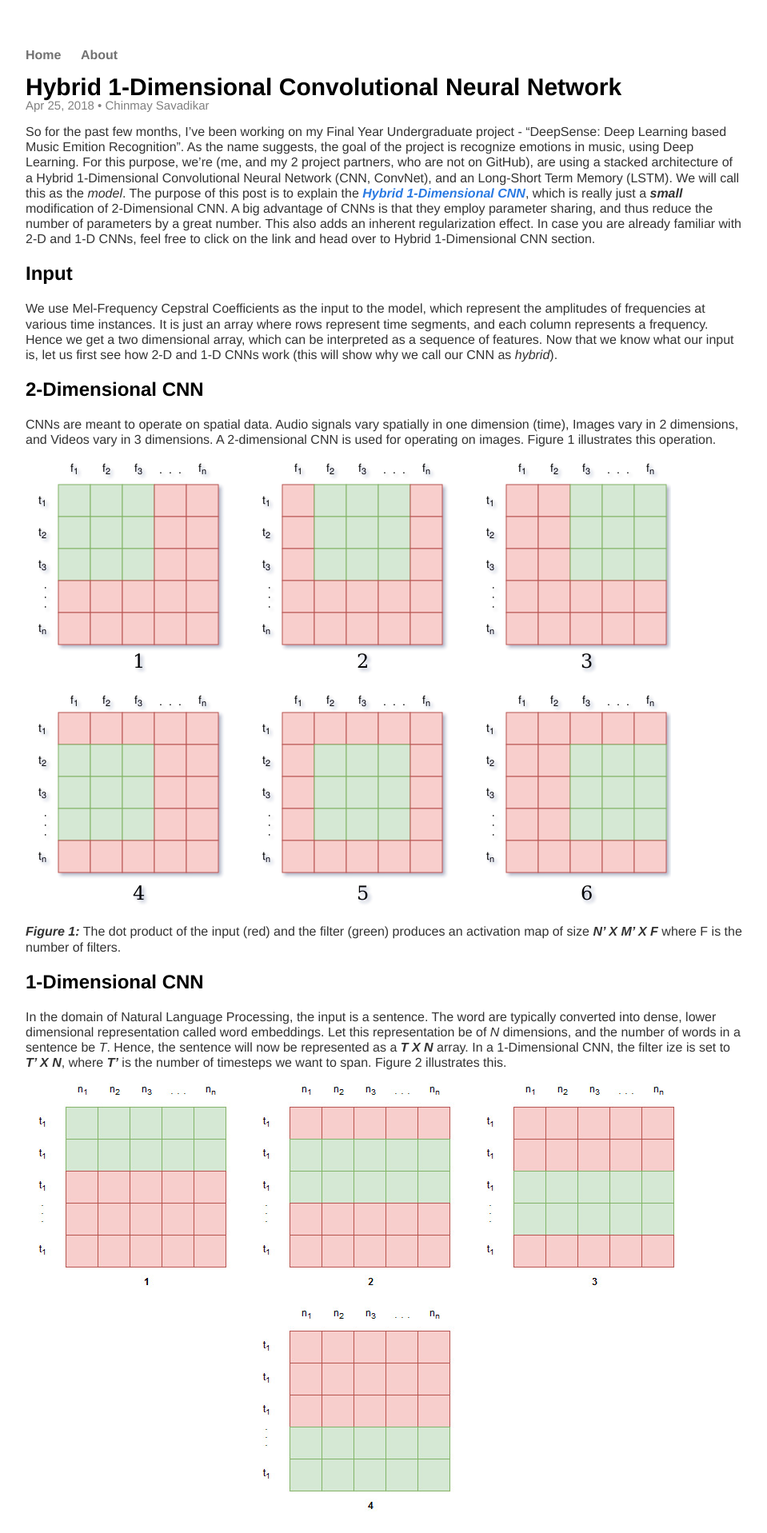
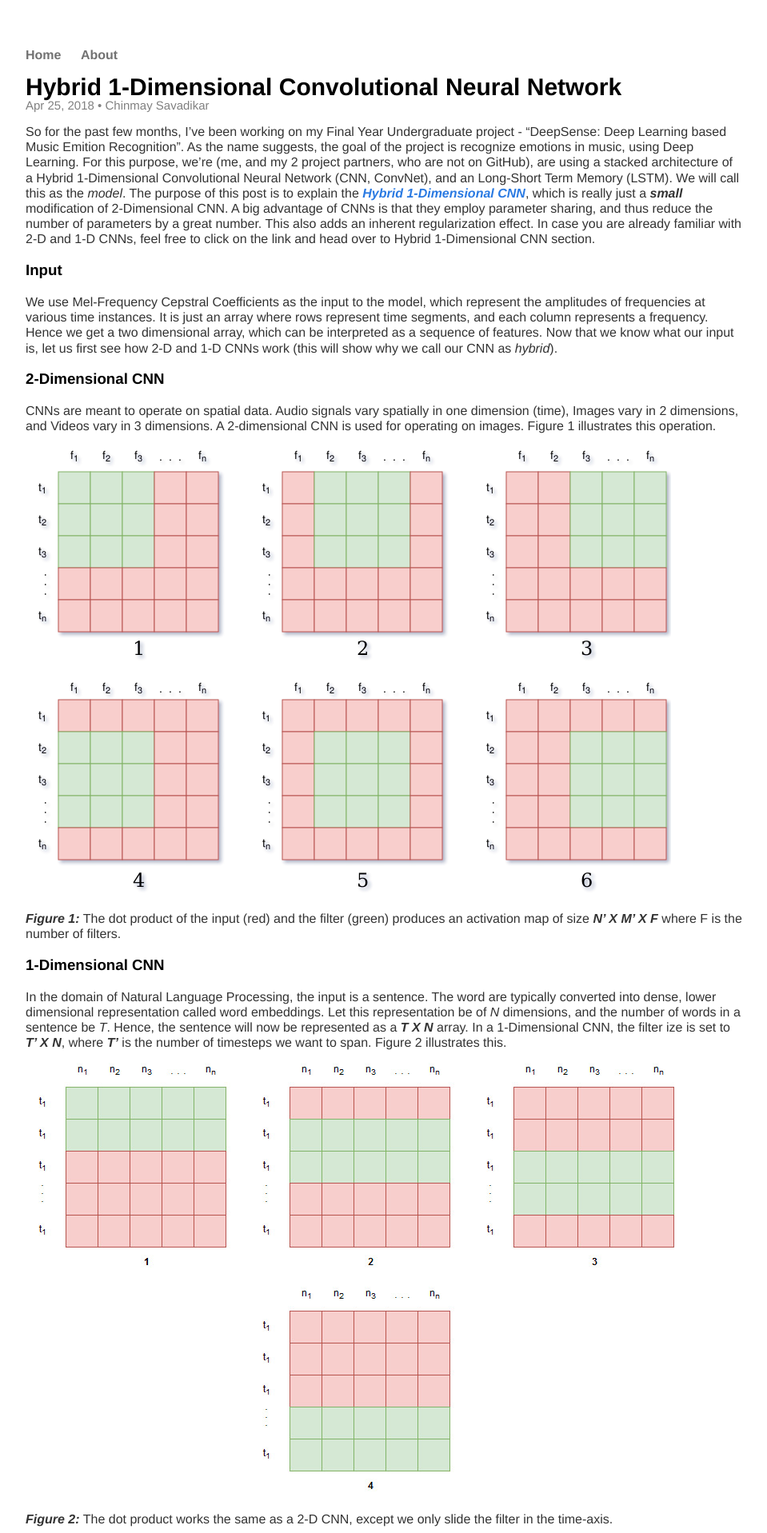
Before and after one commit to savadikarc/savadikarc.github.io, a Jekyll site: the page built from _posts/2018-05-25-hybrid-1-d-cnn.md, in a window 1280 px wide. Shown: the top 1917 px of the page at 80% size, without its empty margins (160-1119 px from the left). Built offline with Jekyll 4.4.1, drawn with Linux system fonts in a browser that asks for light colours.

```diff
--- a/_posts/2018-05-25-hybrid-1-d-cnn.md
+++ b/_posts/2018-05-25-hybrid-1-d-cnn.md
@@ -11,12 +11,12 @@ are using a stacked architecture of a Hybrid 1-Dimensional Convolutional Neural
 The purpose of this post is to explain the [***Hybrid 1-Dimensional CNN***](#hybrid-1-dimensional-cnn), which is really just a ***small*** modification of 2-Dimensional CNN. A big advantage of
 CNNs is that they employ parameter sharing, and thus reduce the number of parameters by a great number. This also adds an inherent regularization effect. In case you are already familiar with 2-D and 1-D CNNs, feel free to click on the link and head over to Hybrid 1-Dimensional CNN section.
 
-## Input
+### Input
 We use Mel-Frequency Cepstral Coefficients as the input to the model, which represent the amplitudes of frequencies at various time instances. It is just an array where
 rows represent time segments, and each column represents a frequency. Hence we get a two dimensional array, which can be interpreted as a sequence of features.
 Now that we know what our input is, let us first see how 2-D and 1-D CNNs work (this will show why we call our CNN as *hybrid*).
 
-## 2-Dimensional CNN
+### 2-Dimensional CNN
 CNNs are meant to operate on spatial data. Audio signals vary spatially in one dimension (time), Images vary in 2 dimensions, and Videos vary in 3 dimensions. A 2-dimensional
 CNN is used for operating on images. Figure 1 illustrates this operation.
 
@@ -24,7 +24,7 @@ CNN is used for operating on images. Figure 1 illustrates this operation.
 
 ***Figure 1:*** The dot product of the input (red) and the filter (green) produces an activation map of size ***N' X M' X F*** where F is the number of filters.
 
-## 1-Dimensional CNN
+### 1-Dimensional CNN
 In the domain of Natural Language Processing, the input is a sentence. The word are typically converted into dense, lower dimensional representation called word embeddings.
 Let this representation be of *N* dimensions, and the number of words in a sentence be *T*. Hence, the sentence will now be represented as a ***T X N*** array. In a 1-Dimensional
 CNN, the filter ize is set to ***T' X N***, where ***T'*** is the number of timesteps we want to span. Figure 2 illustrates this.
@@ -33,7 +33,7 @@ CNN, the filter ize is set to ***T' X N***, where ***T'*** is the number of time
 
 ***Figure 2:*** The dot product works the same as a 2-D CNN, except we only slide the filter in the time-axis.
 
-## Hybrid 1-Dimensional CNN
+### Hybrid 1-Dimensional CNN
 Now let's say we apply both types on CNNs to the input we introduced earlier. Remember, rows represent time segments, and each row contains a feature vector.
 If we apply any of the 2 types of CNNs to our input, the output will be a function of current, past and future time segments. This is very unintuitive in context of music.
 When we listen to music, we have no knowledge of the time segments to come (at least when we are listening to it for the first time). Thus, the intuition was that these
@@ -45,7 +45,7 @@ The CNN filters is now looking for certain features in each time segments, indep
 
 ***Figure 3:*** Hybrid 1-Dimensional CNN. The figure shows just the first 6 steps, but the same operation repeats over the entire input.
 
-## References
+### References
 1. Malik, M., Advanne, S., Drossos, K., Virtanen, T., Ticha, D. and Jarina, R. (2017) Stacked Convolutional and Recurrent Neural Networks for Music Emotion Recognition. Proceedings of the 14th Sound and Music Computing Conference, July 5-8, Espoo, Finland.
 2. Andrej Karpathy, Stanford University, Dept. of Computer Science, "Connecting Images and Natural Language"[http://purl.stanford.edu/wf528qt3314](http://purl.stanford.edu/wf528qt3314)
 3. On word embeddings - Part 1: [http://ruder.io/word-embeddings-1/](http://ruder.io/word-embeddings-1/)
```
